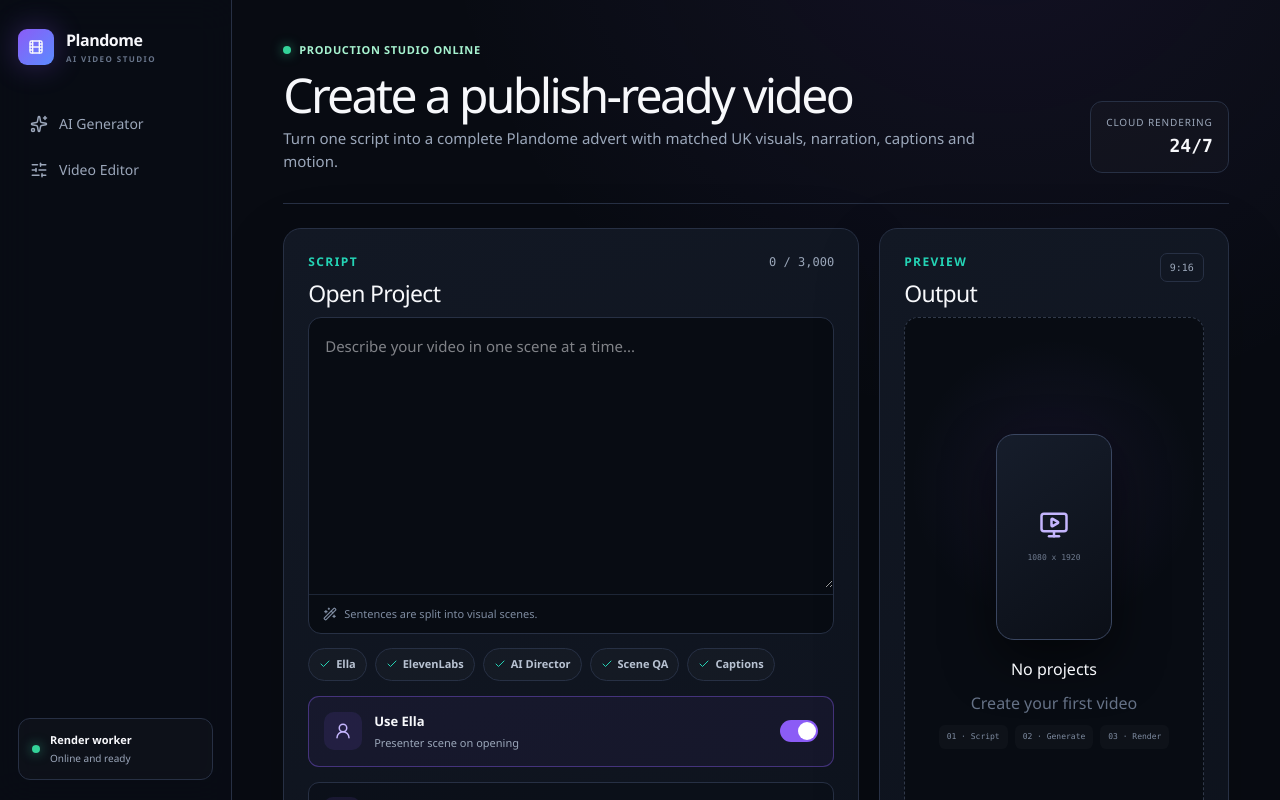
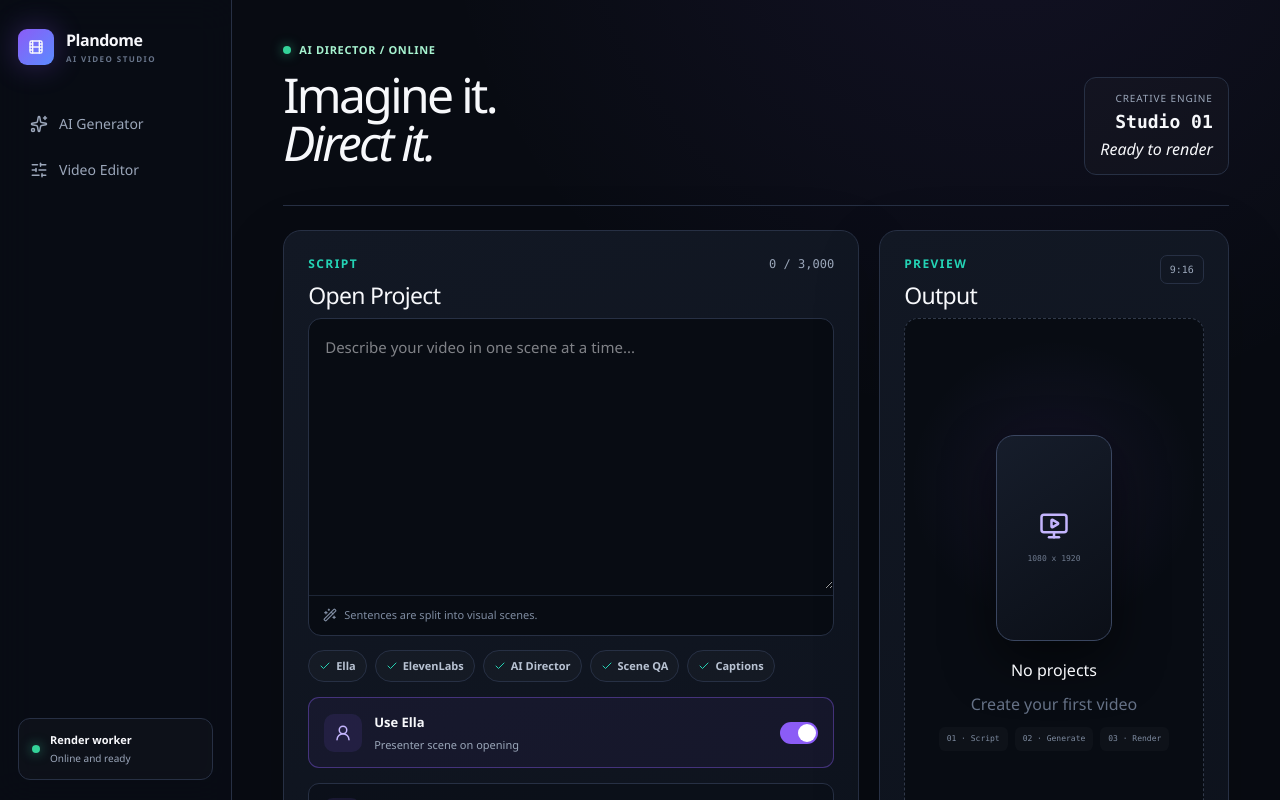
Before and after one commit to propertieswbm-crypto/plandome-ai-video, a Next.js app in the folder apps/web/: page /ai-video in a window 1280 px wide. Shown: the top 800 px of the page. Built offline with nearby package versions, Linux system fonts and the light colour scheme.

Commit message:
Update page.tsx

```diff
--- a/apps/web/app/(app)/ai-video/page.tsx
+++ b/apps/web/app/(app)/ai-video/page.tsx
@@ -1,20 +1,22 @@
 import type { Metadata } from "next";
+import { Suspense } from "react";
 import { NarrationStudio } from "./narration-studio";
 
-export const metadata: Metadata = { title: "AI Video Generator" };
+export const metadata: Metadata = { title: "Create Video" };
 
 export default function AiVideoPage() {
   return (
     <>
-      <header className="generator-header">
+      <header className="generator-header studio-generator-header">
         <div>
-          <div className="generator-status"><span /> Production studio online</div>
-          <h1>Create a publish-ready video</h1>
-          <p>Turn one script into a complete Plandome advert with matched UK visuals, narration, captions and motion.</p>
+          <div className="generator-status"><span /> AI DIRECTOR / ONLINE</div>
+          <h1>Imagine it.<br /><em>Direct it.</em></h1>
         </div>
-        <div className="generator-runtime"><span>Cloud rendering</span><strong>24/7</strong></div>
+        <div className="generator-runtime"><span>Creative engine</span><strong>Studio 01</strong><i>Ready to render</i></div>
       </header>
-      <NarrationStudio />
+      <Suspense fallback={<div className="studio-loading" aria-label="Loading studio" />}>
+        <NarrationStudio />
+      </Suspense>
     </>
   );
 }
```
